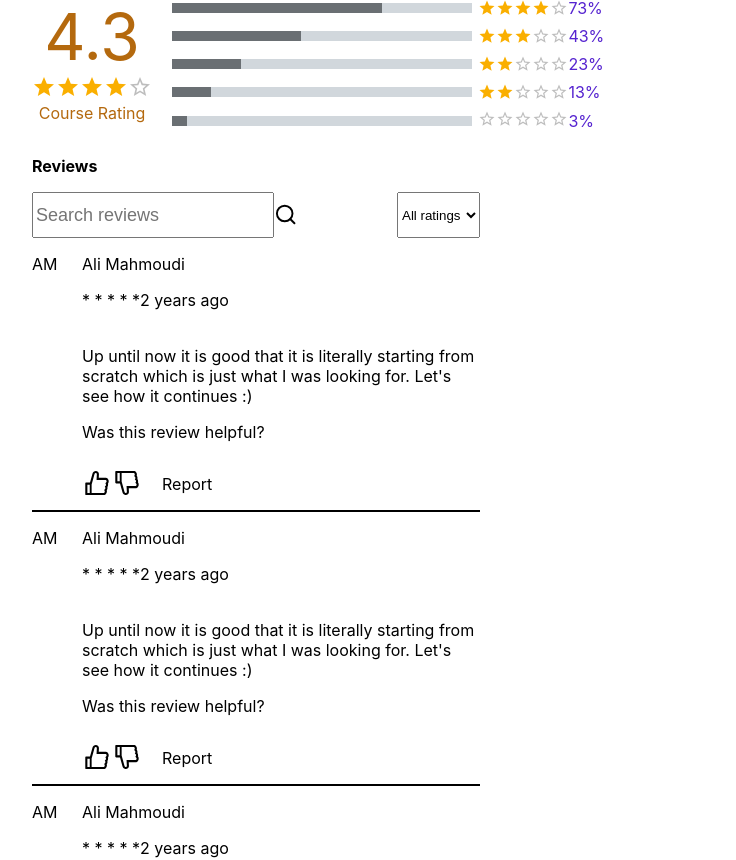
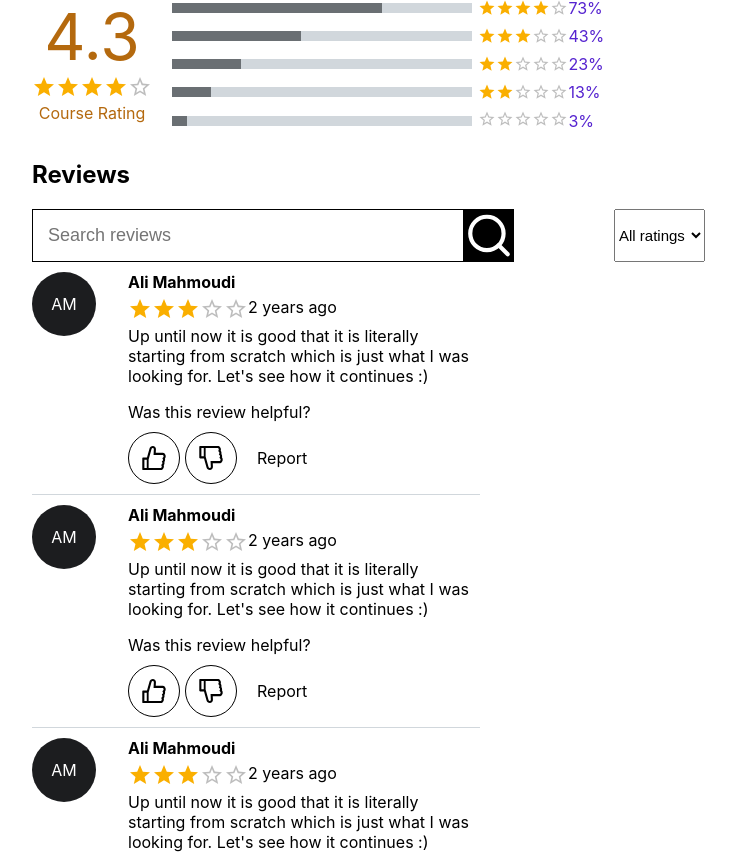
Before and after one commit to alimahmoudi97/website, a React (Create React App) app: page /coursedetails in a window 1280 px wide. Shown: the part 4751-5611 px from the top of the page, without its empty margins (384-1120 px from the left). Built offline with nearby package versions, Linux system fonts and the light colour scheme.

Commit message:
update ui review section in detailsCourse

```diff
--- a/src/components/reviews/Reviews.css
+++ b/src/components/reviews/Reviews.css
@@ -5,4 +5,42 @@
 }
 .review-user-container{
     display: flex;
+    margin-top:10px;
+    border-bottom: 1px solid #d1d7dc;
 }
+.search-reviews-input-form{
+    display: flex;
+    align-items: center;
+    justify-content:stretch;
+}
+.search-reviews-input-form input{
+    /* border-right: 0; */
+    border: 1px solid;
+    padding: 15px;
+    outline: none;
+}
+.review-user-avatar{
+    width:4rem;
+    height:4rem;
+    background-color: #1c1d1f;
+    border-radius:50%;
+    color: #fff;
+    display: inline-flex;
+    align-items: center;
+    justify-content: center;
+}
+.review-user-avatar-container{
+    padding:0 2rem 0 0;
+}
+.review-username{
+    font-weight: bold;
+}
+.review-like,.review-dislike{
+    display: flex;
+    justify-content: center;
+    align-items: center;
+    width:50px;
+    height:50px;
+    border:1px solid;
+    border-radius: 50%;
+}
--- a/src/components/reviews/Reviews.js
+++ b/src/components/reviews/Reviews.js
@@ -1,6 +1,7 @@
 import React,{useState} from 'react';
 import { FiSearch } from 'react-icons/fi';
 import {AiOutlineLike,AiOutlineDislike} from 'react-icons/ai';
+import Rating from '@mui/material/Rating';
 
 import './Reviews.css';
 
@@ -8,27 +9,36 @@ function ReviewUser(){
     return(
         <div>
             <div className="review-user-container">
-                <div>
-                    <p style={{borderRadius:'50%',width:50,height:50}}>AM</p>
+                <div className="review-user-avatar-container">
+                    <div className="review-user-avatar">
+                        AM
+                    </div>
                 </div>
+
                 <div className="review-user-info">
-                    <div>
-                        <p>Ali Mahmoudi</p>
+                    <div className="review-username">
+                        <span>Ali Mahmoudi</span>
                     </div>
-                    <div style={{display:'flex'}}>
-                        <p style={{marginTop:0}}>* * * * *</p>
-                        <p style={{marginTop:0}}>2 years ago</p>
+                    <div style={{display:'flex',marginTop:5}}>
+
+                        <Rating value={3} size="medium" readOnly/>
+
+                        <span style={{marginTop:0}}>2 years ago</span>
                     </div>
-                    <p style={{marginTop:20}}>Up until now it is good that it is literally starting from scratch which is just what I was looking for. Let's see how it continues :)</p>
-                    <p>Was this review helpful?</p>
-                    <div style={{display:'flex'}}>
-                        <AiOutlineLike style={{width:30,height:30,marginTop:10}}/>
-                        <AiOutlineDislike style={{width:30,height:30,marginTop:10}}/>
-                        <p style={{marginLeft:20}}>Report</p>
+                    <p style={{marginTop:5}}>Up until now it is good that it is literally starting from scratch which is just what I was looking for. Let's see how it continues :)</p>
+                    <span>Was this review helpful?</span>
+                    <div style={{display:'flex',alignItems:'center',marginBottom:10,marginTop:10}}>
+                        <div className="review-like">
+                            <AiOutlineLike style={{width:30,height:30}}/>
+                        </div>
+                        <div className="review-dislike" style={{marginLeft:5}}>
+                            <AiOutlineDislike style={{width:30,height:30}}/>
+                        </div>
+
+                        <span style={{marginLeft:20}}>Report</span>
                     </div>
                 </div>
             </div>
-            <div style={{border:'1px solid'}}></div>
         </div>
 
     );
@@ -41,11 +51,13 @@ function Reviews() {
   return (
     <div className="reviews-container">
         <div style={{width:'35%'}}>
-            <p style={{fontSize:16,fontWeight:'bold'}}>Reviews</p>
+            <h2>Reviews</h2>
             <div style={{display:'flex'}}>
-                <input style={{width:400,height:40,fontSize:18}} placeholder="Search reviews"/>
-                <FiSearch style={{width:40,height:45}}/>
-                <select style={{marginLeft:100}}>
+                <form className="search-reviews-input-form">
+                    <input style={{width:400,fontSize:18}} placeholder="Search reviews"/>
+                    <FiSearch style={{width:50,height:'100%',backgroundColor:'black',color:'white'}}/>
+                </form>
+                <select style={{marginLeft:100,fontSize:15}}>
                     <option>All ratings</option>
                     <option>Five star</option>
                     <option>Four star</option>
```
